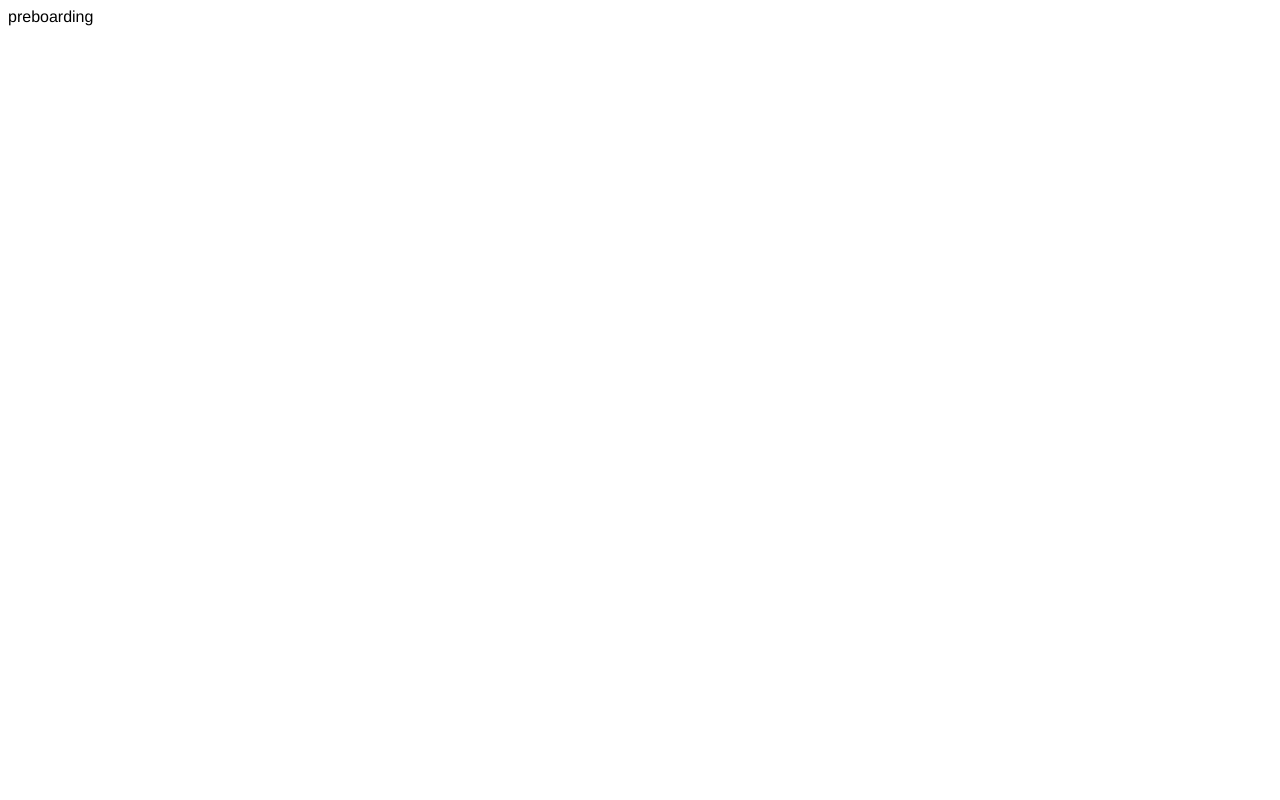
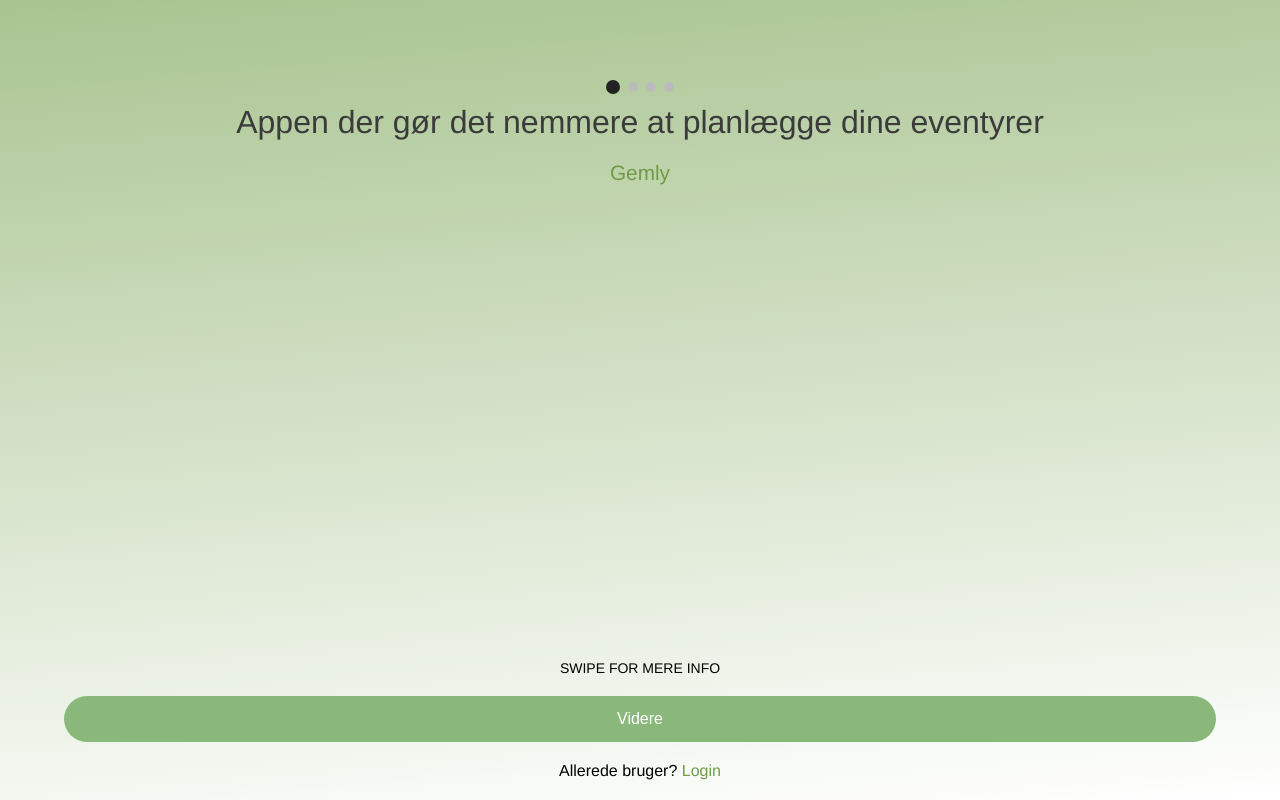
Before and after one commit to mamelishah/gemly-project-webapplication, a React (Vite) app: page /gemly-project-webapplication/preboarding in a window 1280 px wide. Built offline with nearby package versions, Linux system fonts and the light colour scheme.

Commit message:
tilføjet routing

```diff
--- /dev/null
+++ b/src/pages/Preboarding.css
@@ -0,0 +1,91 @@
+* {
+  margin: 0;
+  padding: 0;
+}
+
+
+#preboarding {
+  background: #ffffff;
+  background: linear-gradient(355deg, rgba(255, 255, 255, 1) 0%, rgba(111, 156, 70, 0.6) 100%);
+  padding: 0;
+  margin: 0;
+  width: 100vw;
+  height: 100vh;
+  display: flex;
+  flex-direction: column;
+  justify-content: start;
+  box-sizing: border-box;
+  display: flex;
+  flex-direction: column;
+  align-items: center;
+  justify-content: space-between;
+  padding: 20px 0px
+}
+
+
+.preboarding-content {
+  width: 100%;
+  display: flex;
+  flex-direction: column;
+  align-items: center;
+  margin-top: 60px;
+  gap: 10px;
+}
+
+#preboarding-title {
+  margin: 0;
+  padding: 0;
+  font-size: 32px;
+  height: fit-content;
+  font-weight: lighter;
+  color: var(--regular-text);
+  text-align: center;
+}
+
+#brand-name {
+  margin-top: 10px;
+  color: var(--brand-light-green);
+  font-weight: 400;
+}
+
+#interative-content {
+  display: flex;
+  flex-direction: column;
+  align-items: center;
+  gap: 20px;
+  margin-top: 40px;
+  width: 100%;
+  margin: 0 20px;
+}
+
+.preboarding-page1 {
+  display: flex;
+  flex-direction: column;
+  align-items: center;
+  gap: 10px;
+}
+
+
+#next-button {
+  background-color: #8ab87a;
+  color: white;
+  border: none;
+  border-radius: 50px;
+  padding: 14px 60px;
+  font-size: 16px;
+  font-weight: 500;
+  cursor: pointer;
+  width: 90%;
+  transition: background-color 0.2s ease;
+}
+
+a {
+  color: var(--brand-light-green);
+  text-decoration: none;
+  font-weight: 500;
+}
+
+#swipe-info {
+  font-weight: lighter;
+  font-size: 14px;
+}
--- a/src/pages/Preboarding.tsx
+++ b/src/pages/Preboarding.tsx
@@ -1,9 +1,73 @@
-import React from 'react'
+import "./Preboarding.css";
+import { useState } from "react";
 
-function preboarding() {
-  return (
-    <div>preboarding</div>
-  )
+
+interface PaginationDotsProps {
+  total: number;
+  active: number;
+  onChange: (index: number) => void;
 }
 
-export default preboarding
+const pages = [
+   <div className="preboarding-page1">
+      <h1 id="preboarding-title">
+        Appen der gør det nemmere at planlægge dine eventyrer
+      </h1>
+      <h2 id="brand-name">Gemly</h2>
+      </div>,
+  <div className="preboarding-page2">
+    {/* Side 2 indhold */}
+  </div>,
+  <div className="preboarding-page3">
+    {/* Side 3 indhold */}
+  </div>,
+  <div className="preboarding-page4">
+    {/* Side 4 indhold */}
+  </div>,
+];
+
+function PaginationDots({ total, active, onChange }: PaginationDotsProps) {
+  return (
+    <div style={{ display: "flex", gap: "8px", alignItems: "center" }}>
+      {Array.from({ length: total }).map((_, i) => (
+        <button
+          key={i}
+          onClick={() => onChange(i)}
+          style={{
+            width: i === active ? "14px" : "10px",
+            height: i === active ? "14px" : "10px",
+            borderRadius: "50%",
+            backgroundColor: i === active ? "#222" : "#bbb",
+            border: "none",
+            cursor: "pointer",
+            padding: 0,
+            transition: "all 0.2s ease",
+          }}
+        />
+      ))}
+    </div>
+  );
+}
+
+
+function Preboarding() {
+  const [activePage, setActivePage] = useState(0);
+
+  return (
+    <section id="preboarding" className="preboarding">
+      <div className="preboarding-content">
+        <PaginationDots total={4} active={activePage} onChange={setActivePage} />
+            {pages[activePage]}
+      </div>
+      <div id="interative-content">
+        <p id="swipe-info">SWIPE FOR MERE INFO</p>
+        <button id="next-button" onClick={() => setActivePage((prev) => (prev + 1) % 3)}>
+          Videre
+        </button>
+        <p id="already-user">Allerede bruger? <span><a href="/login">Login</a></span></p>
+        </div>
+    </section>
+  );
+}
+
+export default Preboarding;
```
Also changed, not shown: src/index.css (line endings or trailing spaces), 1 other file (tests, documents, lock files or other folders).
